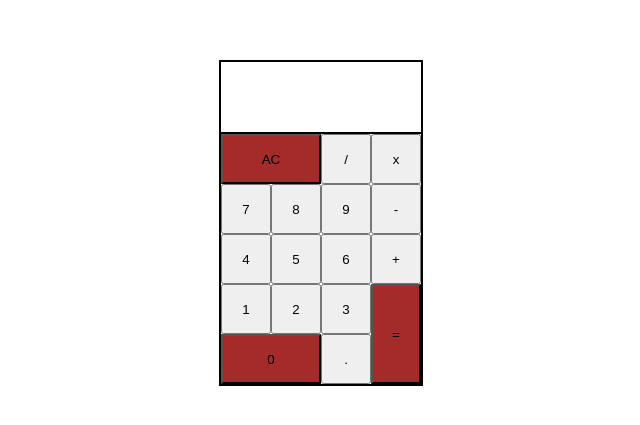
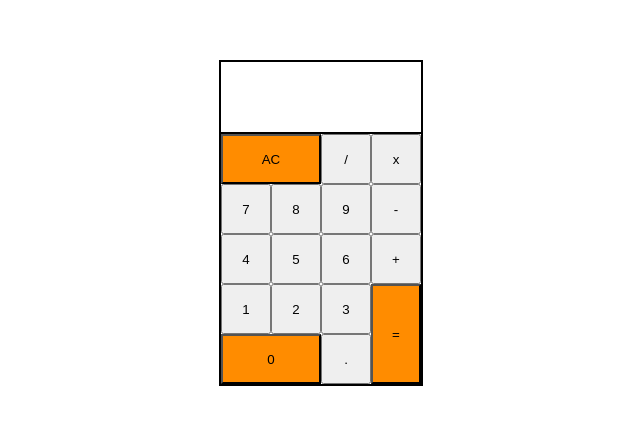
Before and after one commit to glorie-git/freecodecamp, a React (Vite) app in the folder calci/: page / in a window 1280 px wide. Shown: the part 185-610 px from the top of the page, without its empty margins (319-959 px from the left). Built offline with nearby package versions, Linux system fonts and the light colour scheme.

Commit message:
Add more styling

```diff
--- a/calci/src/index.css
+++ b/calci/src/index.css
@@ -8,8 +8,6 @@ body {
   display: flex;
   height: 100vh;
   justify-content: center;
-  /* align-content: center; */
-  /* justify-items: center; */
   align-items: center;
 }
 
@@ -24,7 +22,7 @@ body {
 #clear {
   grid-column-start: 1;
   grid-column-end: 3;
-  background-color: brown;
+  background-color: darkorange;
 }
 
 #equals {
@@ -32,19 +30,28 @@ body {
   grid-column-end: 5;
   grid-row-start: 4;
   grid-row-end: 6;
-  background-color: brown;
+  background-color: darkorange;
 }
 
 #zero {
   grid-column-start: 1;
   grid-column-end: 3;
-  /* grid-row-start: 6;
-  grid-row-end: 6; */
-  background-color: brown;
+  background-color: darkorange;
 }
 
 #disaply {
   width: 200px;
   height: 70px;
   border: 2px solid black;
+  text-align: right;
 }
+
+input {
+  width: 100%;
+  box-sizing: border-box;
+  height: 50px;
+}
+
+.operation {
+  background-color: grey;
+}
```
